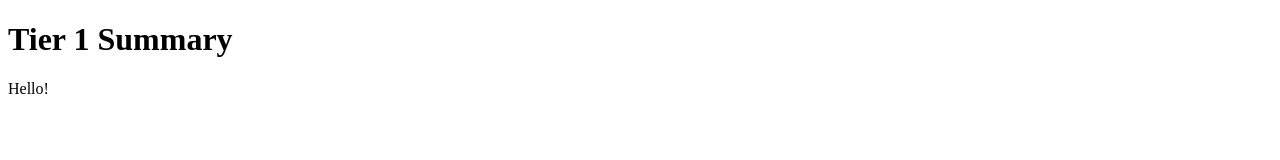
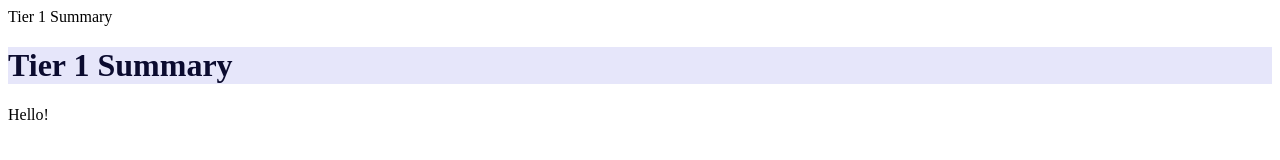
Before and after one commit to noamlekach/tier1-summary-video, a plain HTML site: page index.html in a window 1280 px wide. Drawn offline with Linux system fonts and the light colour scheme.

Commit message:
add CSS file

```diff
--- a/index.html
+++ b/index.html
@@ -3,6 +3,8 @@
 <head>
     <meta charset="UTF-8">
     <meta name="viewport" content="width=device-width, initial-scale=1.0">
+    <!-- link the stylesheet-->
+    <link href="main.css" rel="stylesheet"
     <title>Tier 1 Summary</title>
 </head>
 <body>
--- /dev/null
+++ b/main.css
@@ -0,0 +1,5 @@
+h1{
+    color: rgb(11, 11, 47);
+    background-color: lavender;
+
+}
```
